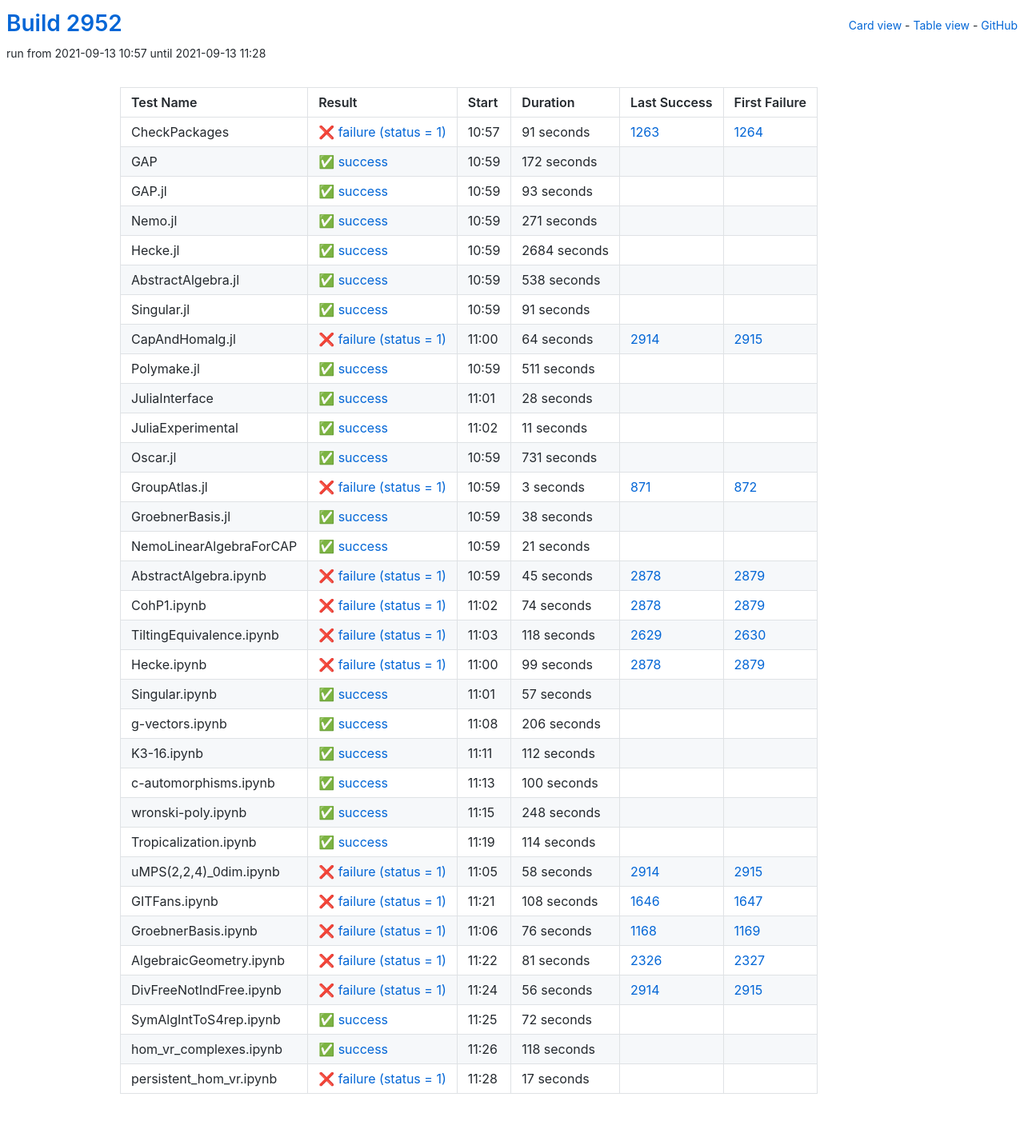
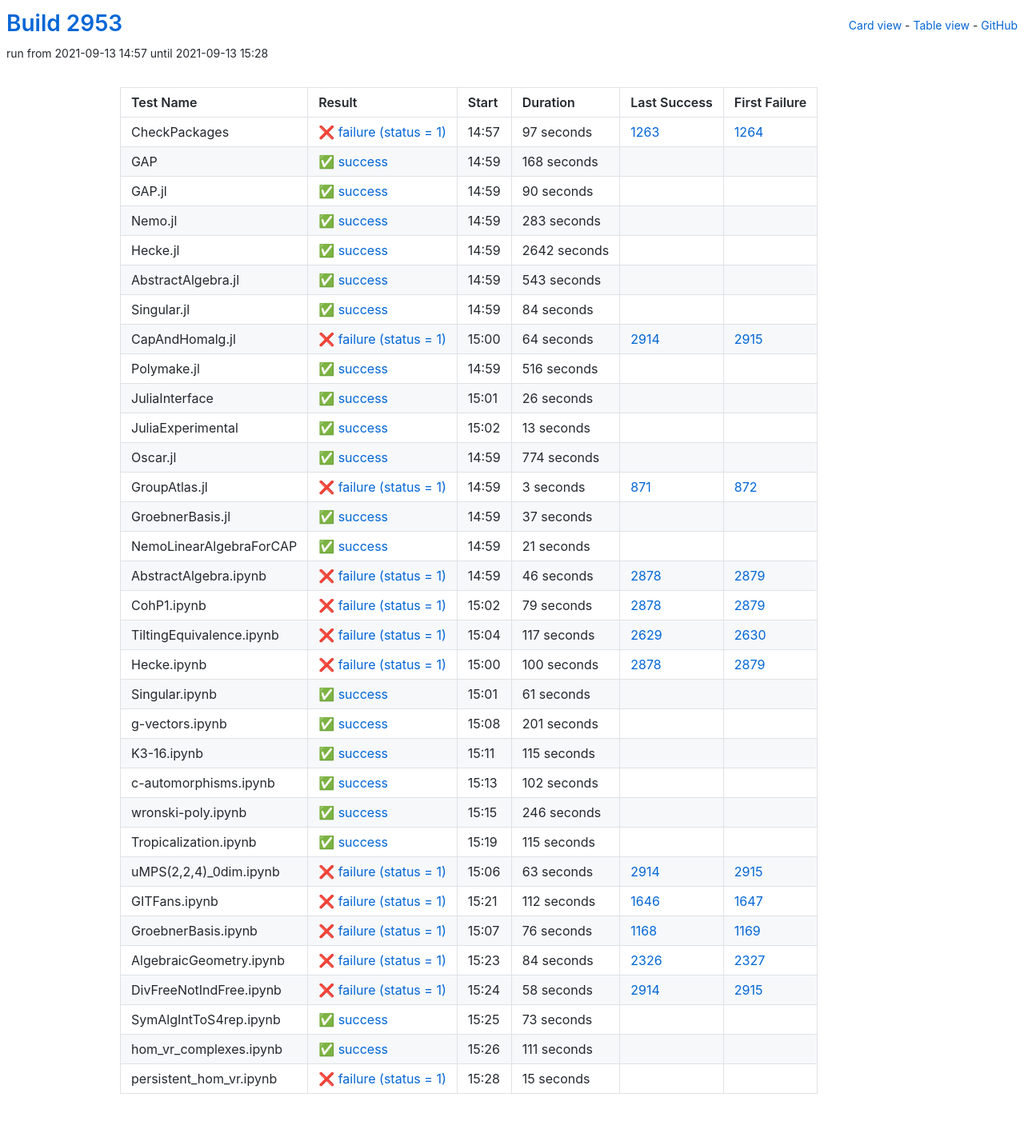
Before and after one commit to oscar-system/oscar-ci-status-stable, a Jekyll site: the page built from table.html, in a window 1280 px wide. Shown: the whole page at 80% size. Built offline with Jekyll 4.4.1, drawn with Linux system fonts in a browser that asks for light colours.

Commit message:
Build #2953

```diff
--- a/_data/ci.yml
+++ b/_data/ci.yml
@@ -1,6 +1,6 @@
 ---
-build: 2952
-build_url: https://oscarci.mathematik.uni-kl.de/job/oscar-stable/2952/
+build: 2953
+build_url: https://oscarci.mathematik.uni-kl.de/job/oscar-stable/2953/
 job: oscar-stable
 organization: oscar-system
 repo: oscar-ci-status-stable
@@ -8,92 +8,92 @@ repourl: https://github.com/oscar-system/oscar-ci-status-stable
 tests:
 - name: CheckPackages
   id: checkpackages
-  log: https://oscarci.mathematik.uni-kl.de/job/oscar-stable/2952/artifact/logs/build-2952/CheckPackages.log
-  start: 2021-09-13 10:57
+  log: https://oscarci.mathematik.uni-kl.de/job/oscar-stable/2953/artifact/logs/build-2953/CheckPackages.log
+  start: 2021-09-13 14:57
   success: false
   exitcode: 1
   status: failure
-  duration: 91
+  duration: 97
   last_success: 1263
   last_success_url: https://oscarci.mathematik.uni-kl.de/job/oscar-stable/1263/
   first_failure: 1264
   first_failure_url: https://oscarci.mathematik.uni-kl.de/job/oscar-stable/1264/
 - name: GAP
   id: gap
-  log: https://oscarci.mathematik.uni-kl.de/job/oscar-stable/2952/artifact/logs/build-2952/GAP.log
-  start: 2021-09-13 10:59
+  log: https://oscarci.mathematik.uni-kl.de/job/oscar-stable/2953/artifact/logs/build-2953/GAP.log
+  start: 2021-09-13 14:59
   success: true
   exitcode: 0
   status: success
-  duration: 172
+  duration: 168
   last_success: false
   last_success_url:
   first_failure: false
   first_failure_url:
 - name: GAP.jl
   id: gap-jl
-  log: https://oscarci.mathematik.uni-kl.de/job/oscar-stable/2952/artifact/logs/build-2952/GAP.jl.log
-  start: 2021-09-13 10:59
+  log: https://oscarci.mathematik.uni-kl.de/job/oscar-stable/2953/artifact/logs/build-2953/GAP.jl.log
+  start: 2021-09-13 14:59
   success: true
   exitcode: 0
   status: success
-  duration: 93
+  duration: 90
   last_success: false
   last_success_url:
   first_failure: false
   first_failure_url:
 - name: Nemo.jl
   id: nemo-jl
-  log: https://oscarci.mathematik.uni-kl.de/job/oscar-stable/2952/artifact/logs/build-2952/Nemo.jl.log
-  start: 2021-09-13 10:59
+  log: https://oscarci.mathematik.uni-kl.de/job/oscar-stable/2953/artifact/logs/build-2953/Nemo.jl.log
+  start: 2021-09-13 14:59
   success: true
   exitcode: 0
   status: success
-  duration: 271
+  duration: 283
   last_success: false
   last_success_url:
   first_failure: false
   first_failure_url:
 - name: Hecke.jl
   id: hecke-jl
-  log: https://oscarci.mathematik.uni-kl.de/job/oscar-stable/2952/artifact/logs/build-2952/Hecke.jl.log
-  start: 2021-09-13 10:59
+  log: https://oscarci.mathematik.uni-kl.de/job/oscar-stable/2953/artifact/logs/build-2953/Hecke.jl.log
+  start: 2021-09-13 14:59
   success: true
   exitcode: 0
   status: success
-  duration: 2684
+  duration: 2642
   last_success: false
   last_success_url:
   first_failure: false
   first_failure_url:
 - name: AbstractAlgebra.jl
   id: abstractalgebra-jl
-  log: https://oscarci.mathematik.uni-kl.de/job/oscar-stable/2952/artifact/logs/build-2952/AbstractAlgebra.jl.log
-  start: 2021-09-13 10:59
+  log: https://oscarci.mathematik.uni-kl.de/job/oscar-stable/2953/artifact/logs/build-2953/AbstractAlgebra.jl.log
+  start: 2021-09-13 14:59
   success: true
   exitcode: 0
   status: success
-  duration: 538
+  duration: 543
   last_success: false
   last_success_url:
   first_failure: false
   first_failure_url:
 - name: Singular.jl
   id: singular-jl
-  log: https://oscarci.mathematik.uni-kl.de/job/oscar-stable/2952/artifact/logs/build-2952/Singular.jl.log
-  start: 2021-09-13 10:59
+  log: https://oscarci.mathematik.uni-kl.de/job/oscar-stable/2953/artifact/logs/build-2953/Singular.jl.log
+  start: 2021-09-13 14:59
   success: true
   exitcode: 0
   status: success
-  duration: 91
+  duration: 84
   last_success: false
   last_success_url:
   first_failure: false
   first_failure_url:
 - name: CapAndHomalg.jl
   id: capandhomalg-jl
-  log: https://oscarci.mathematik.uni-kl.de/job/oscar-stable/2952/artifact/logs/build-2952/CapAndHomalg.jl.log
-  start: 2021-09-13 11:00
+  log: https://oscarci.mathematik.uni-kl.de/job/oscar-stable/2953/artifact/logs/build-2953/CapAndHomalg.jl.log
+  start: 2021-09-13 15:00
   success: false
   exitcode: 1
   status: failure
@@ -104,56 +104,56 @@ tests:
   first_failure_url: https://oscarci.mathematik.uni-kl.de/job/oscar-stable/2915/
 - name: Polymake.jl
   id: polymake-jl
-  log: https://oscarci.mathematik.uni-kl.de/job/oscar-stable/2952/artifact/logs/build-2952/Polymake.jl.log
-  start: 2021-09-13 10:59
+  log: https://oscarci.mathematik.uni-kl.de/job/oscar-stable/2953/artifact/logs/build-2953/Polymake.jl.log
+  start: 2021-09-13 14:59
   success: true
   exitcode: 0
   status: success
-  duration: 511
+  duration: 516
   last_success: false
   last_success_url:
   first_failure: false
   first_failure_url:
 - name: JuliaInterface
   id: juliainterface
-  log: https://oscarci.mathematik.uni-kl.de/job/oscar-stable/2952/artifact/logs/build-2952/JuliaInterface.log
-  start: 2021-09-13 11:01
+  log: https://oscarci.mathematik.uni-kl.de/job/oscar-stable/2953/artifact/logs/build-2953/JuliaInterface.log
+  start: 2021-09-13 15:01
   success: true
   exitcode: 0
   status: success
-  duration: 28
+  duration: 26
   last_success: false
   last_success_url:
   first_failure: false
   first_failure_url:
 - name: JuliaExperimental
   id: juliaexperimental
-  log: https://oscarci.mathematik.uni-kl.de/job/oscar-stable/2952/artifact/logs/build-2952/JuliaExperimental.log
-  start: 2021-09-13 11:02
+  log: https://oscarci.mathematik.uni-kl.de/job/oscar-stable/2953/artifact/logs/build-2953/JuliaExperimental.log
+  start: 2021-09-13 15:02
   success: true
   exitcode: 0
   status: success
-  duration: 11
+  duration: 13
   last_success: false
   last_success_url:
   first_failure: false
   first_failure_url:
 - name: Oscar.jl
   id: oscar-jl
-  log: https://oscarci.mathematik.uni-kl.de/job/oscar-stable/2952/artifact/logs/build-2952/Oscar.jl.log
-  start: 2021-09-13 10:59
+  log: https://oscarci.mathematik.uni-kl.de/job/oscar-stable/2953/artifact/logs/build-2953/Oscar.jl.log
+  start: 2021-09-13 14:59
   success: true
   exitcode: 0
   status: success
-  duration: 731
+  duration: 774
   last_success: false
   last_success_url:
   first_failure: false
   first_failure_url:
 - name: GroupAtlas.jl
   id: groupatlas-jl
-  log: https://oscarci.mathematik.uni-kl.de/job/oscar-stable/2952/artifact/logs/build-2952/GroupAtlas.jl.log
-  start: 2021-09-13 10:59
+  log: https://oscarci.mathematik.uni-kl.de/job/oscar-stable/2953/artifact/logs/build-2953/GroupAtlas.jl.log
+  start: 2021-09-13 14:59
   success: false
   exitcode: 1
   status: failure
@@ -164,20 +164,20 @@ tests:
   first_failure_url: https://oscarci.mathematik.uni-kl.de/job/oscar-stable/872/
 - name: GroebnerBasis.jl
   id: groebnerbasis-jl
-  log: https://oscarci.mathematik.uni-kl.de/job/oscar-stable/2952/artifact/logs/build-2952/GroebnerBasis.jl.log
-  start: 2021-09-13 10:59
+  log: https://oscarci.mathematik.uni-kl.de/job/oscar-stable/2953/artifact/logs/build-2953/GroebnerBasis.jl.log
+  start: 2021-09-13 14:59
   success: true
   exitcode: 0
   status: success
-  duration: 38
+  duration: 37
   last_success: false
   last_success_url:
   first_failure: false
   first_failure_url:
 - name: NemoLinearAlgebraForCAP
   id: nemolinearalgebraforcap
-  log: https://oscarci.mathematik.uni-kl.de/job/oscar-stable/2952/artifact/logs/build-2952/NemoLinearAlgebraForCAP.log
-  start: 2021-09-13 10:59
+  log: https://oscarci.mathematik.uni-kl.de/job/oscar-stable/2953/artifact/logs/build-2953/NemoLinearAlgebraForCAP.log
+  start: 2021-09-13 14:59
   success: true
   exitcode: 0
   status: success
@@ -188,152 +188,152 @@ tests:
   first_failure_url:
 - name: AbstractAlgebra.ipynb
   id: abstractalgebra-ipynb
-  log: https://oscarci.mathematik.uni-kl.de/job/oscar-stable/2952/artifact/logs/build-2952/AbstractAlgebra.ipynb.log
-  start: 2021-09-13 10:59
+  log: https://oscarci.mathematik.uni-kl.de/job/oscar-stable/2953/artifact/logs/build-2953/AbstractAlgebra.ipynb.log
+  start: 2021-09-13 14:59
   success: false
   exitcode: 1
   status: failure
-  duration: 45
+  duration: 46
   last_success: 2878
   last_success_url: https://oscarci.mathematik.uni-kl.de/job/oscar-stable/2878/
   first_failure: 2879
   first_failure_url: https://oscarci.mathematik.uni-kl.de/job/oscar-stable/2879/
 - name: CohP1.ipynb
   id: cohp1-ipynb
-  log: https://oscarci.mathematik.uni-kl.de/job/oscar-stable/2952/artifact/logs/build-2952/CohP1.ipynb.log
-  start: 2021-09-13 11:02
+  log: https://oscarci.mathematik.uni-kl.de/job/oscar-stable/2953/artifact/logs/build-2953/CohP1.ipynb.log
+  start: 2021-09-13 15:02
   success: false
   exitcode: 1
   status: failure
-  duration: 74
+  duration: 79
   last_success: 2878
   last_success_url: https://oscarci.mathematik.uni-kl.de/job/oscar-stable/2878/
   first_failure: 2879
   first_failure_url: https://oscarci.mathematik.uni-kl.de/job/oscar-stable/2879/
 - name: TiltingEquivalence.ipynb
   id: tiltingequivalence-ipynb
-  log: https://oscarci.mathematik.uni-kl.de/job/oscar-stable/2952/artifact/logs/build-2952/TiltingEquivalence.ipynb.log
-  start: 2021-09-13 11:03
+  log: https://oscarci.mathematik.uni-kl.de/job/oscar-stable/2953/artifact/logs/build-2953/TiltingEquivalence.ipynb.log
+  start: 2021-09-13 15:04
   success: false
   exitcode: 1
   status: failure
-  duration: 118
+  duration: 117
   last_success: 2629
   last_success_url: https://oscarci.mathematik.uni-kl.de/job/oscar-stable/2629/
   first_failure: 2630
   first_failure_url: https://oscarci.mathematik.uni-kl.de/job/oscar-stable/2630/
 - name: Hecke.ipynb
   id: hecke-ipynb
-  log: https://oscarci.mathematik.uni-kl.de/job/oscar-stable/2952/artifact/logs/build-2952/Hecke.ipynb.log
-  start: 2021-09-13 11:00
+  log: https://oscarci.mathematik.uni-kl.de/job/oscar-stable/2953/artifact/logs/build-2953/Hecke.ipynb.log
+  start: 2021-09-13 15:00
   success: false
   exitcode: 1
   status: failure
-  duration: 99
+  duration: 100
   last_success: 2878
   last_success_url: https://oscarci.mathematik.uni-kl.de/job/oscar-stable/2878/
   first_failure: 2879
   first_failure_url: https://oscarci.mathematik.uni-kl.de/job/oscar-stable/2879/
 - name: Singular.ipynb
   id: singular-ipynb
-  log: https://oscarci.mathematik.uni-kl.de/job/oscar-stable/2952/artifact/logs/build-2952/Singular.ipynb.log
-  start: 2021-09-13 11:01
+  log: https://oscarci.mathematik.uni-kl.de/job/oscar-stable/2953/artifact/logs/build-2953/Singular.ipynb.log
+  start: 2021-09-13 15:01
   success: true
   exitcode: 0
   status: success
-  duration: 57
+  duration: 61
   last_success: false
   last_success_url:
   first_failure: false
   first_failure_url:
 - name: g-vectors.ipynb
   id: g-vectors-ipynb
-  log: https://oscarci.mathematik.uni-kl.de/job/oscar-stable/2952/artifact/logs/build-2952/g-vectors.ipynb.log
-  start: 2021-09-13 11:08
+  log: https://oscarci.mathematik.uni-kl.de/job/oscar-stable/2953/artifact/logs/build-2953/g-vectors.ipynb.log
+  start: 2021-09-13 15:08
   success: true
   exitcode: 0
   status: success
-  duration: 206
+  duration: 201
   last_success: false
   last_success_url:
   first_failure: false
   first_failure_url:
 - name: K3-16.ipynb
   id: k3-16-ipynb
-  log: https://oscarci.mathematik.uni-kl.de/job/oscar-stable/2952/artifact/logs/build-2952/K3-16.ipynb.log
-  start: 2021-09-13 11:11
+  log: https://oscarci.mathematik.uni-kl.de/job/oscar-stable/2953/artifact/logs/build-2953/K3-16.ipynb.log
+  start: 2021-09-13 15:11
   success: true
   exitcode: 0
   status: success
-  duration: 112
+  duration: 115
   last_success: false
   last_success_url:
   first_failure: false
   first_failure_url:
 - name: c-automorphisms.ipynb
   id: c-automorphisms-ipynb
-  log: https://oscarci.mathematik.uni-kl.de/job/oscar-stable/2952/artifact/logs/build-2952/c-automorphisms.ipynb.log
-  start: 2021-09-13 11:13
+  log: https://oscarci.mathematik.uni-kl.de/job/oscar-stable/2953/artifact/logs/build-2953/c-automorphisms.ipynb.log
+  start: 2021-09-13 15:13
   success: true
   exitcode: 0
   status: success
-  duration: 100
+  duration: 102
   last_success: false
   last_success_url:
   first_failure: false
   first_failure_url:
 - name: wronski-poly.ipynb
   id: wronski-poly-ipynb
-  log: https://oscarci.mathematik.uni-kl.de/job/oscar-stable/2952/artifact/logs/build-2952/wronski-poly.ipynb.log
-  start: 2021-09-13 11:15
+  log: https://oscarci.mathematik.uni-kl.de/job/oscar-stable/2953/artifact/logs/build-2953/wronski-poly.ipynb.log
+  start: 2021-09-13 15:15
   success: true
   exitcode: 0
   status: success
-  duration: 248
+  duration: 246
   last_success: false
   last_success_url:
   first_failure: false
   first_failure_url:
 - name: Tropicalization.ipynb
   id: tropicalization-ipynb
-  log: https://oscarci.mathematik.uni-kl.de/job/oscar-stable/2952/artifact/logs/build-2952/Tropicalization.ipynb.log
-  start: 2021-09-13 11:19
+  log: https://oscarci.mathematik.uni-kl.de/job/oscar-stable/2953/artifact/logs/build-2953/Tropicalization.ipynb.log
+  start: 2021-09-13 15:19
   success: true
   exitcode: 0
   status: success
-  duration: 114
+  duration: 115
   last_success: false
   last_success_url:
   first_failure: false
   first_failure_url:
 - name: uMPS(2,2,4)_0dim.ipynb
   id: umps-2-2-4-0dim-ipynb
-  log: https://oscarci.mathematik.uni-kl.de/job/oscar-stable/2952/artifact/logs/build-2952/uMPS-2-2-4-_0dim.ipynb.log
-  start: 2021-09-13 11:05
+  log: https://oscarci.mathematik.uni-kl.de/job/oscar-stable/2953/artifact/logs/build-2953/uMPS-2-2-4-_0dim.ipynb.log
+  start: 2021-09-13 15:06
   success: false
   exitcode: 1
   status: failure
-  duration: 58
+  duration: 63
   last_success: 2914
   last_success_url: https://oscarci.mathematik.uni-kl.de/job/oscar-stable/2914/
   first_failure: 2915
   first_failure_url: https://oscarci.mathematik.uni-kl.de/job/oscar-stable/2915/
 - name: GITFans.ipynb
   id: gitfans-ipynb
-  log: https://oscarci.mathematik.uni-kl.de/job/oscar-stable/2952/artifact/logs/build-2952/GITFans.ipynb.log
-  start: 2021-09-13 11:21
+  log: https://oscarci.mathematik.uni-kl.de/job/oscar-stable/2953/artifact/logs/build-2953/GITFans.ipynb.log
+  start: 2021-09-13 15:21
   success: false
   exitcode: 1
   status: failure
-  duration: 108
+  duration: 112
   last_success: 1646
   last_success_url: https://oscarci.mathematik.uni-kl.de/job/oscar-stable/1646/
   first_failure: 1647
   first_failure_url: https://oscarci.mathematik.uni-kl.de/job/oscar-stable/1647/
 - name: GroebnerBasis.ipynb
   id: groebnerbasis-ipynb
-  log: https://oscarci.mathematik.uni-kl.de/job/oscar-stable/2952/artifact/logs/build-2952/GroebnerBasis.ipynb.log
-  start: 2021-09-13 11:06
+  log: https://oscarci.mathematik.uni-kl.de/job/oscar-stable/2953/artifact/logs/build-2953/GroebnerBasis.ipynb.log
+  start: 2021-09-13 15:07
   success: false
   exitcode: 1
   status: failure
@@ -344,60 +344,60 @@ tests:
   first_failure_url: https://oscarci.mathematik.uni-kl.de/job/oscar-stable/1169/
 - name: AlgebraicGeometry.ipynb
   id: algebraicgeometry-ipynb
-  log: https://oscarci.mathematik.uni-kl.de/job/oscar-stable/2952/artifact/logs/build-2952/AlgebraicGeometry.ipynb.log
-  start: 2021-09-13 11:22
+  log: https://oscarci.mathematik.uni-kl.de/job/oscar-stable/2953/artifact/logs/build-2953/AlgebraicGeometry.ipynb.log
+  start: 2021-09-13 15:23
   success: false
   exitcode: 1
   status: failure
-  duration: 81
+  duration: 84
   last_success: 2326
   last_success_url: https://oscarci.mathematik.uni-kl.de/job/oscar-stable/2326/
   first_failure: 2327
   first_failure_url: https://oscarci.mathematik.uni-kl.de/job/oscar-stable/2327/
 - name: DivFreeNotIndFree.ipynb
   id: divfreenotindfree-ipynb
-  log: https://oscarci.mathematik.uni-kl.de/job/oscar-stable/2952/artifact/logs/build-2952/DivFreeNotIndFree.ipynb.log
-  start: 2021-09-13 11:24
+  log: https://oscarci.mathematik.uni-kl.de/job/oscar-stable/2953/artifact/logs/build-2953/DivFreeNotIndFree.ipynb.log
+  start: 2021-09-13 15:24
   success: false
   exitcode: 1
   status: failure
-  duration: 56
+  duration: 58
   last_success: 2914
   last_success_url: https://oscarci.mathematik.uni-kl.de/job/oscar-stable/2914/
   first_failure: 2915
   first_failure_url: https://oscarci.mathematik.uni-kl.de/job/oscar-stable/2915/
 - name: SymAlgIntToS4rep.ipynb
   id: symalginttos4rep-ipynb
-  log: https://oscarci.mathematik.uni-kl.de/job/oscar-stable/2952/artifact/logs/build-2952/SymAlgIntToS4rep.ipynb.log
-  start: 2021-09-13 11:25
+  log: https://oscarci.mathematik.uni-kl.de/job/oscar-stable/2953/artifact/logs/build-2953/SymAlgIntToS4rep.ipynb.log
+  start: 2021-09-13 15:25
   success: true
   exitcode: 0
   status: success
-  duration: 72
+  duration: 73
   last_success: false
   last_success_url:
   first_failure: false
   first_failure_url:
 - name: hom_vr_complexes.ipynb
   id: hom-vr-complexes-ipynb
-  log: https://oscarci.mathematik.uni-kl.de/job/oscar-stable/2952/artifact/logs/build-2952/hom_vr_complexes.ipynb.log
-  start: 2021-09-13 11:26
+  log: https://oscarci.mathematik.uni-kl.de/job/oscar-stable/2953/artifact/logs/build-2953/hom_vr_complexes.ipynb.log
+  start: 2021-09-13 15:26
   success: true
   exitcode: 0
   status: success
-  duration: 118
+  duration: 111
   last_success: false
   last_success_url:
   first_failure: false
   first_failure_url:
 - name: persistent_hom_vr.ipynb
   id: persistent-hom-vr-ipynb
-  log: https://oscarci.mathematik.uni-kl.de/job/oscar-stable/2952/artifact/logs/build-2952/persistent_hom_vr.ipynb.log
-  start: 2021-09-13 11:28
+  log: https://oscarci.mathematik.uni-kl.de/job/oscar-stable/2953/artifact/logs/build-2953/persistent_hom_vr.ipynb.log
+  start: 2021-09-13 15:28
   success: false
   exitcode: 1
   status: failure
-  duration: 17
+  duration: 15
   last_success: false
   last_success_url:
   first_failure: false
```
Also changed, not shown: README.md.
